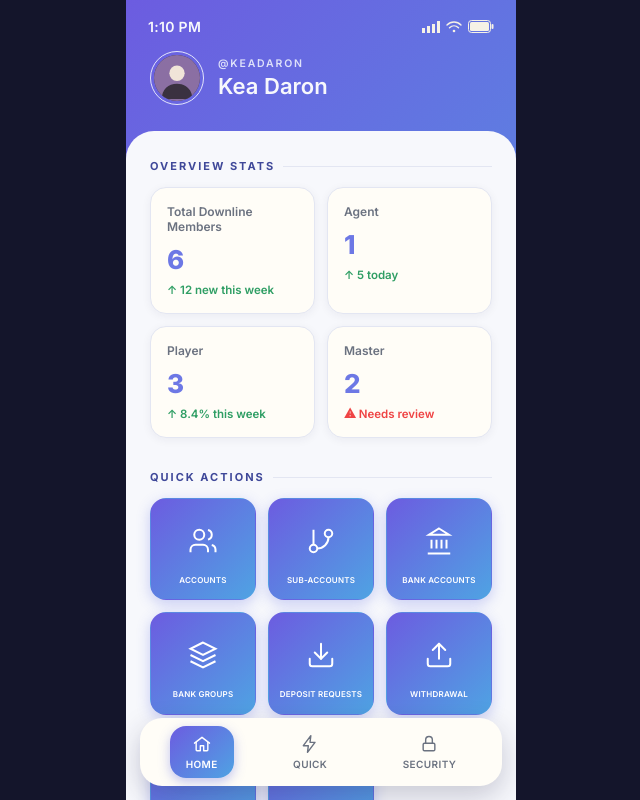
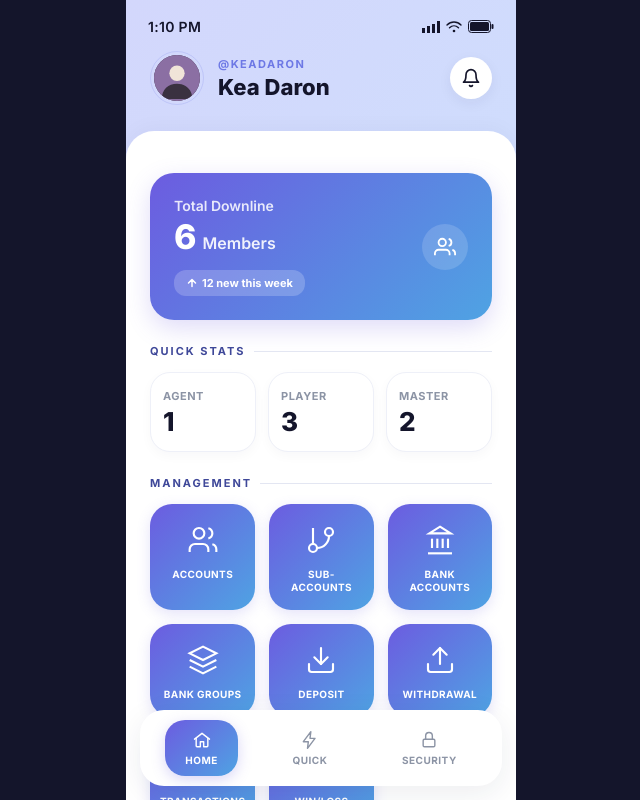
Before and after one commit to kea-daron/backoffice, a plain HTML site: page index.html in a window 1280 px wide. Shown: the whole page, without its empty margins (319-959 px from the left). Drawn offline with Linux system fonts and the light colour scheme.

Commit message:
update UI

```diff
--- a/css/components.css
+++ b/css/components.css
@@ -41,88 +41,160 @@
 }
 
 /* overview stats cards */
-.stats-grid{
-  display:grid;
-  grid-template-columns:1fr 1fr;
-  gap:12px;
-  margin-top:14px;
-  margin-bottom:32px;
+.downline-gradient-card {
+  background: linear-gradient(135deg, #6C5CE0 0%, #4FA3E3 100%);
+  border-radius: 24px;
+  padding: 24px;
+  color: #ffffff;
+  display: flex;
+  align-items: center;
+  justify-content: space-between;
+  box-shadow: 0 8px 24px rgba(108, 92, 224, 0.22);
+  margin-top: 14px;
+  margin-bottom: 24px;
 }
-.stat-card{
-  background:#fffdf7;
-  border:1px solid var(--rule);
-  border-radius:16px;
-  padding:16px;
-  box-shadow:0 2px 10px rgba(30,32,70,0.06);
+.downline-gradient-card .card-left {
+  display: flex;
+  flex-direction: column;
 }
-.stat-label{
-  font-size:12px;
-  color:var(--ink-soft);
-  font-weight:600;
-  display:block;
-  margin-bottom:10px;
+.downline-gradient-card .card-label {
+  font-size: 14px;
+  font-weight: 600;
+  color: rgba(255, 255, 255, 0.85);
+  display: block;
+  margin-bottom: 6px;
 }
-.stat-value{
-  font-size:26px;
-  font-weight:800;
-  color:var(--ink);
-  letter-spacing:-0.5px;
-  margin-bottom:8px;
+.downline-gradient-card .card-value {
+  font-size: 34px;
+  font-weight: 800;
+  color: #ffffff;
+  display: flex;
+  align-items: baseline;
+  gap: 6px;
+  line-height: 1;
 }
-.stat-delta{
-  font-size:11.5px;
-  font-weight:600;
-  display:flex;
-  align-items:center;
-  gap:4px;
+.downline-gradient-card .card-value-suffix {
+  font-size: 16px;
+  font-weight: 600;
+  color: rgba(255, 255, 255, 0.9);
 }
-.stat-delta.up{color:var(--sage);}
-.stat-delta.warn{color:var(--alert);}
+.downline-gradient-card .card-delta-pill {
+  display: inline-flex;
+  align-items: center;
+  gap: 4px;
+  padding: 6px 12px;
+  background: rgba(255, 255, 255, 0.2);
+  border-radius: 12px;
+  font-size: 11px;
+  font-weight: 700;
+  color: #ffffff;
+  margin-top: 16px;
+  width: fit-content;
+}
+.downline-gradient-card .card-delta-pill svg {
+  stroke: #ffffff;
+  width: 12px;
+  height: 12px;
+}
+.downline-gradient-card .card-right {
+  display: flex;
+  align-items: center;
+}
+.downline-gradient-card .icon-circle {
+  width: 46px;
+  height: 46px;
+  border-radius: 50%;
+  background: rgba(255, 255, 255, 0.15);
+  display: flex;
+  align-items: center;
+  justify-content: center;
+  color: #ffffff;
+}
+.downline-gradient-card .icon-circle svg {
+  width: 22px;
+  height: 22px;
+  stroke: #ffffff;
+  fill: none;
+  stroke-width: 2;
+}
+
+.quick-stats-grid {
+  display: grid;
+  grid-template-columns: repeat(3, 1fr);
+  gap: 12px;
+  margin-top: 14px;
+  margin-bottom: 24px;
+}
+.quick-stat-card {
+  background: #ffffff;
+  border: 1px solid #eef0f8;
+  border-radius: 20px;
+  padding: 16px 12px;
+  box-shadow: 0 4px 12px rgba(30, 32, 70, 0.03);
+  display: flex;
+  flex-direction: column;
+  align-items: flex-start;
+  gap: 6px;
+}
+.quick-stat-label {
+  font-size: 11px;
+  color: #8c94a5;
+  font-weight: 700;
+  text-transform: uppercase;
+  letter-spacing: 0.5px;
+}
+.quick-stat-value {
+  font-size: 26px;
+  font-weight: 800;
+  color: #14152b;
+  line-height: 1;
+}
 
 /* action grid */
 .actions-grid{
   display:grid;
   grid-template-columns:repeat(3, 1fr);
-  gap:12px;
+  gap:14px;
+  margin-top:14px;
+  margin-bottom:32px;
 }
 .action-card{
   background:linear-gradient(135deg, #6C5CE0 0%, #4FA3E3 100%);
-  border:1px solid transparent;
-  border-radius:16px;
-  box-shadow:0 4px 14px rgba(76,90,224,0.28);
-  padding:18px 6px 14px;
+  border:none;
+  border-radius:22px;
+  box-shadow:0 4px 14px rgba(108, 92, 224, 0.18);
+  padding:20px 8px 16px;
   display:flex;
   flex-direction:column;
   align-items:center;
-  gap:10px;
+  gap:12px;
   cursor:pointer;
-  transition:border-color .15s ease, transform .15s ease, background .15s ease;
+  transition:transform 0.15s cubic-bezier(0.4, 0, 0.2, 1), box-shadow 0.15s ease;
 }
 .action-card:hover{
-  border-color:#545fc4;
-  background:#545fc4;
+  transform: translateY(-2px);
+  box-shadow:0 6px 18px rgba(108, 92, 224, 0.25);
 }
-.action-card:active{transform:scale(0.95);}
+.action-card:active{
+  transform:scale(0.95);
+}
 .icon-box{
-  width:48px;
-  height:48px;
-  border-radius:9px;
-  border:none;
   display:flex;
   align-items:center;
   justify-content:center;
+  background:none;
 }
 .icon-box svg{
-  width:30px;
-  height:30px;
+  width:32px;
+  height:32px;
   stroke:#fff;
   fill:none;
   stroke-width:1.6;
 }
 .action-label{
-  font-size:8px;
-  font-weight:600;
-  letter-spacing:0.2px;
+  font-size:10px;
+  font-weight:700;
+  letter-spacing:0.4px;
   color:#fff;
   text-transform:uppercase;
   text-align:center;
--- a/css/layout.css
+++ b/css/layout.css
@@ -139,34 +139,34 @@
   bottom:calc(14px + env(safe-area-inset-bottom));
   left:14px;
   right:14px;
-  background:#fffdf7;
+  background:#ffffff;
   border-top:none;
-  border-radius:22px;
+  border-radius:24px;
   display:flex;
   justify-content:space-around;
   align-items:center;
-  padding:8px;
-  box-shadow:0 10px 28px rgba(30,32,70,0.22);
+  padding:10px 8px;
+  box-shadow:0 8px 30px rgba(30, 32, 70, 0.08);
 }
 .nav-item{
   display:flex;
   flex-direction:column;
   align-items:center;
   gap:4px;
-  color:var(--ink-soft);
+  color:#8c94a5;
   font-size:10px;
-  font-weight:600;
-  letter-spacing:0.4px;
+  font-weight:700;
+  letter-spacing:0.5px;
   text-transform:uppercase;
   cursor:pointer;
-  padding:8px 16px;
-  border-radius:16px;
-  transition:background .15s ease, color .15s ease;
+  padding:10px 20px;
+  border-radius:20px;
+  transition:all 0.2s cubic-bezier(0.4, 0, 0.2, 1);
 }
 .nav-item.active{
-  color:#fff;
+  color:#ffffff;
   background:linear-gradient(135deg, #6C5CE0 0%, #4FA3E3 100%);
-  box-shadow:0 4px 12px rgba(76,90,224,0.35);
+  box-shadow:0 4px 14px rgba(108, 92, 224, 0.25);
 }
 .nav-item svg{
   width:20px;
@@ -174,6 +174,59 @@
   stroke:currentColor;
   fill:none;
   stroke-width:1.7;
+}
+
+/* Home View Layout & Header Overrides */
+#view-home {
+  background: linear-gradient(135deg, #d3d7fc 0%, #cbe3fe 100%);
+}
+#view-home .statusbar {
+  color: #14152b;
+}
+#view-home .header .role {
+  color: var(--ink);
+  text-transform: uppercase;
+  font-size: 11px;
+  font-weight: 700;
+  letter-spacing: 1.5px;
+}
+#view-home .header .name {
+  color: #14152b;
+  font-weight: 750;
+}
+#view-home .header .avatar-ring {
+  border-color: rgba(109, 120, 229, 0.2);
+}
+#view-home .sheet {
+  background: #ffffff;
+  box-shadow: 0 -4px 20px rgba(30, 32, 70, 0.03);
+}
+
+/* Bell button */
+.bell-btn {
+  margin-left: auto;
+  width: 42px;
+  height: 42px;
+  border-radius: 50%;
+  border: none;
+  background: #ffffff;
+  color: #14152b;
+  display: flex;
+  align-items: center;
+  justify-content: center;
+  cursor: pointer;
+  box-shadow: 0 4px 14px rgba(30, 32, 70, 0.06);
+  transition: transform 0.15s ease, background 0.15s ease;
+}
+.bell-btn:active {
+  transform: scale(0.95);
+}
+.bell-btn svg {
+  width: 20px;
+  height: 20px;
+  stroke: currentColor;
+  fill: none;
+  stroke-width: 2;
 }
 
 /* view switching */
--- a/index.html
+++ b/index.html
@@ -22,9 +22,9 @@
   <div class="statusbar">
     <span>1:10 PM</span>
     <div class="icons">
-      <svg width="18" height="12" viewBox="0 0 18 12"><rect x="0" y="7" width="3" height="5" fill="#f6f2e6"/><rect x="5" y="5" width="3" height="7" fill="#f6f2e6"/><rect x="10" y="3" width="3" height="9" fill="#f6f2e6"/><rect x="15" y="0" width="3" height="12" fill="#f6f2e6"/></svg>
-      <svg width="16" height="12" viewBox="0 0 16 12"><path d="M1 4C5 0 11 0 15 4" stroke="#f6f2e6" stroke-width="1.4" fill="none" stroke-linecap="round"/><path d="M3.5 6.8C6.2 4.2 9.8 4.2 12.5 6.8" stroke="#f6f2e6" stroke-width="1.4" fill="none" stroke-linecap="round"/><circle cx="8" cy="10" r="1.3" fill="#f6f2e6"/></svg>
-      <svg width="26" height="13" viewBox="0 0 26 13"><rect x="0.5" y="0.5" width="22" height="12" rx="3" stroke="#f6f2e6" fill="none"/><rect x="2" y="2" width="19" height="9" rx="1.5" fill="#f6f2e6"/><rect x="23.5" y="4" width="2" height="5" rx="1" fill="#f6f2e6"/></svg>
+      <svg width="18" height="12" viewBox="0 0 18 12"><rect x="0" y="7" width="3" height="5" fill="currentColor"/><rect x="5" y="5" width="3" height="7" fill="currentColor"/><rect x="10" y="3" width="3" height="9" fill="currentColor"/><rect x="15" y="0" width="3" height="12" fill="currentColor"/></svg>
+      <svg width="16" height="12" viewBox="0 0 16 12"><path d="M1 4C5 0 11 0 15 4" stroke="currentColor" stroke-width="1.4" fill="none" stroke-linecap="round"/><path d="M3.5 6.8C6.2 4.2 9.8 4.2 12.5 6.8" stroke="currentColor" stroke-width="1.4" fill="none" stroke-linecap="round"/><circle cx="8" cy="10" r="1.3" fill="currentColor"/></svg>
+      <svg width="26" height="13" viewBox="0 0 26 13"><rect x="0.5" y="0.5" width="22" height="12" rx="3" stroke="currentColor" fill="none"/><rect x="2" y="2" width="19" height="9" rx="1.5" fill="currentColor"/><rect x="23.5" y="4" width="2" height="5" rx="1" fill="currentColor"/></svg>
     </div>
   </div>
 
@@ -38,34 +38,45 @@
       <span class="role">@keadaron</span>
       <span class="name">Kea Daron</span>
     </div>
+    <button class="bell-btn">
+      <svg viewBox="0 0 24 24"><path d="M18 8A6 6 0 0 0 6 8c0 7-3 9-3 9h18s-3-2-3-9M13.73 21a2 2 0 0 1-3.46 0" stroke="currentColor" fill="none" stroke-width="2" stroke-linecap="round" stroke-linejoin="round"/></svg>
+    </button>
   </div>
 
   <div class="sheet">
-    <div class="section-label">Overview Stats</div>
-    <div class="stats-grid">
-      <div class="stat-card">
-        <span class="stat-label">Total Downline Members</span>
-        <div class="stat-value">6</div>
-        <span class="stat-delta up">↑ 12 new this week</span>
+    <div class="downline-gradient-card">
+      <div class="card-left">
+        <span class="card-label">Total Downline</span>
+        <span class="card-value">6 <span class="card-value-suffix">Members</span></span>
+        <span class="card-delta-pill">
+          <svg width="12" height="12" viewBox="0 0 24 24" fill="none" stroke="currentColor" stroke-width="3" stroke-linecap="round" stroke-linejoin="round"><path d="M12 19V5M5 12l7-7 7 7"/></svg>
+          12 new this week
+        </span>
       </div>
-      <div class="stat-card">
-        <span class="stat-label">Agent</span>
-        <div class="stat-value">1</div>
-        <span class="stat-delta up">↑ 5 today</span>
-      </div>
-      <div class="stat-card">
-        <span class="stat-label">Player</span>
-        <div class="stat-value">3</div>
-        <span class="stat-delta up">↑ 8.4% this week</span>
-      </div>
-      <div class="stat-card">
-        <span class="stat-label">Master</span>
-        <div class="stat-value">2</div>
-        <span class="stat-delta warn">⚠ Needs review</span>
+      <div class="card-right">
+        <div class="icon-circle">
+          <svg viewBox="0 0 24 24"><path d="M17 21v-2a4 4 0 0 0-4-4H5a4 4 0 0 0-4 4v2"/><circle cx="9" cy="7" r="4"/><path d="M23 21v-2a4 4 0 0 0-3-3.87"/><path d="M16 3.13a4 4 0 0 1 0 7.75"/></svg>
+        </div>
       </div>
     </div>
 
-    <div class="section-label">Quick Actions</div>
+    <div class="section-label">Quick Stats</div>
+    <div class="quick-stats-grid">
+      <div class="quick-stat-card">
+        <span class="quick-stat-label">Agent</span>
+        <span class="quick-stat-value">1</span>
+      </div>
+      <div class="quick-stat-card">
+        <span class="quick-stat-label">Player</span>
+        <span class="quick-stat-value">3</span>
+      </div>
+      <div class="quick-stat-card">
+        <span class="quick-stat-label">Master</span>
+        <span class="quick-stat-value">2</span>
+      </div>
+    </div>
+
+    <div class="section-label">Management</div>
     <div class="actions-grid" style="margin-top:14px;">
       <div class="action-card" onclick="showView('accounts')">
         <div class="icon-box"><svg viewBox="0 0 24 24"><path d="M16 21v-2a4 4 0 0 0-4-4H6a4 4 0 0 0-4 4v2"/><circle cx="9" cy="7" r="4"/><path d="M22 21v-2a4 4 0 0 0-3-3.87"/><path d="M16 3.13a4 4 0 0 1 0 7.75"/></svg></div>
@@ -85,7 +96,7 @@
       </div>
       <div class="action-card" onclick="showView('depositrequests')">
         <div class="icon-box"><svg viewBox="0 0 24 24"><path d="M21 15v4a2 2 0 0 1-2 2H5a2 2 0 0 1-2-2v-4" stroke-linecap="round" stroke-linejoin="round"/><polyline points="7 10 12 15 17 10" stroke-linecap="round" stroke-linejoin="round"/><line x1="12" y1="15" x2="12" y2="3" stroke-linecap="round"/></svg></div>
-        <div class="action-label">Deposit Requests</div>
+        <div class="action-label">Deposit</div>
       </div>
       <div class="action-card" onclick="showView('withdrawalrequests')">
         <div class="icon-box"><svg viewBox="0 0 24 24"><path d="M21 15v4a2 2 0 0 1-2 2H5a2 2 0 0 1-2-2v-4" stroke-linecap="round" stroke-linejoin="round"/><polyline points="17 8 12 3 7 8" stroke-linecap="round" stroke-linejoin="round"/><line x1="12" y1="3" x2="12" y2="15" stroke-linecap="round"/></svg></div>
@@ -97,7 +108,7 @@
       </div>
       <div class="action-card" onclick="showView('winlossreport')">
         <div class="icon-box"><svg viewBox="0 0 24 24"><path d="M3 3v18h18" stroke-linecap="round" stroke-linejoin="round"/><path d="M18 17V9" stroke-linecap="round"/><path d="M13 17V5" stroke-linecap="round"/><path d="M8 17v-3" stroke-linecap="round"/></svg></div>
-        <div class="action-label">Win/Loss Report</div>
+        <div class="action-label">Win/Loss</div>
       </div>
     </div>
   </div>
```
